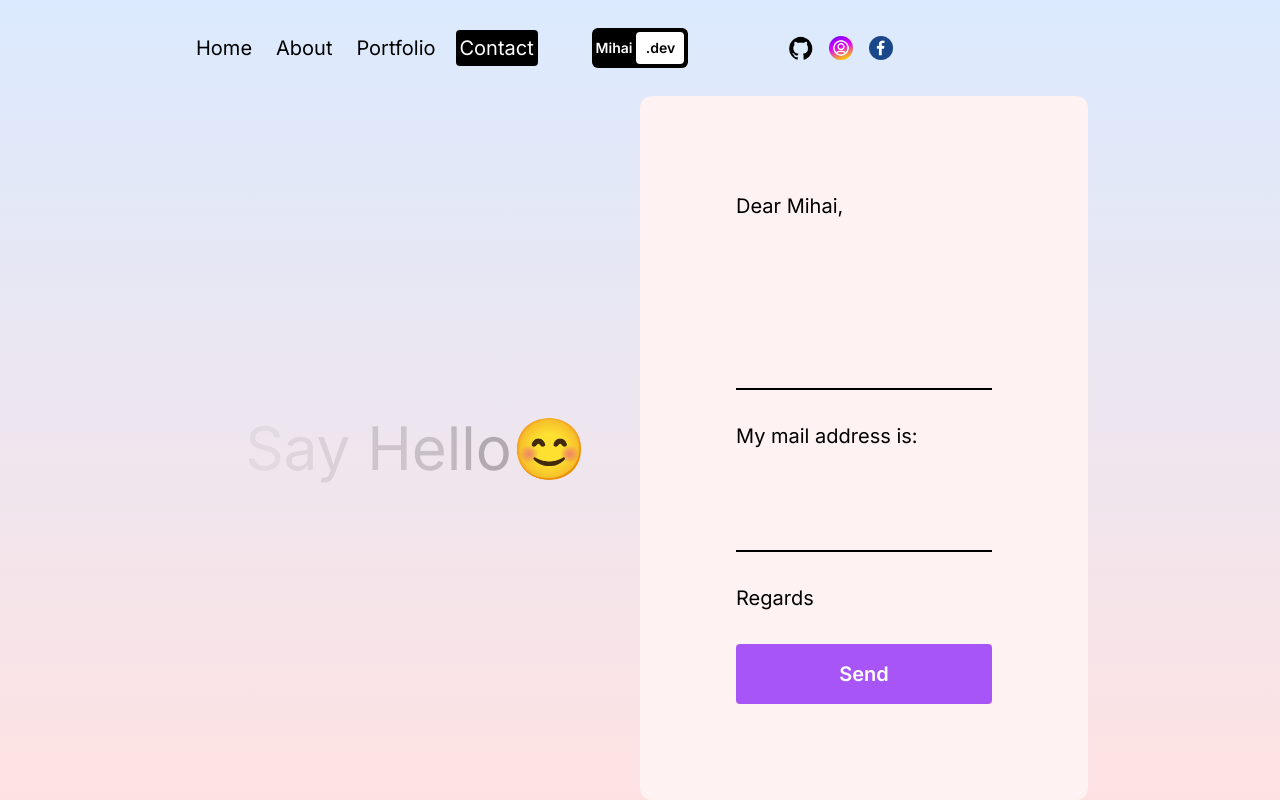
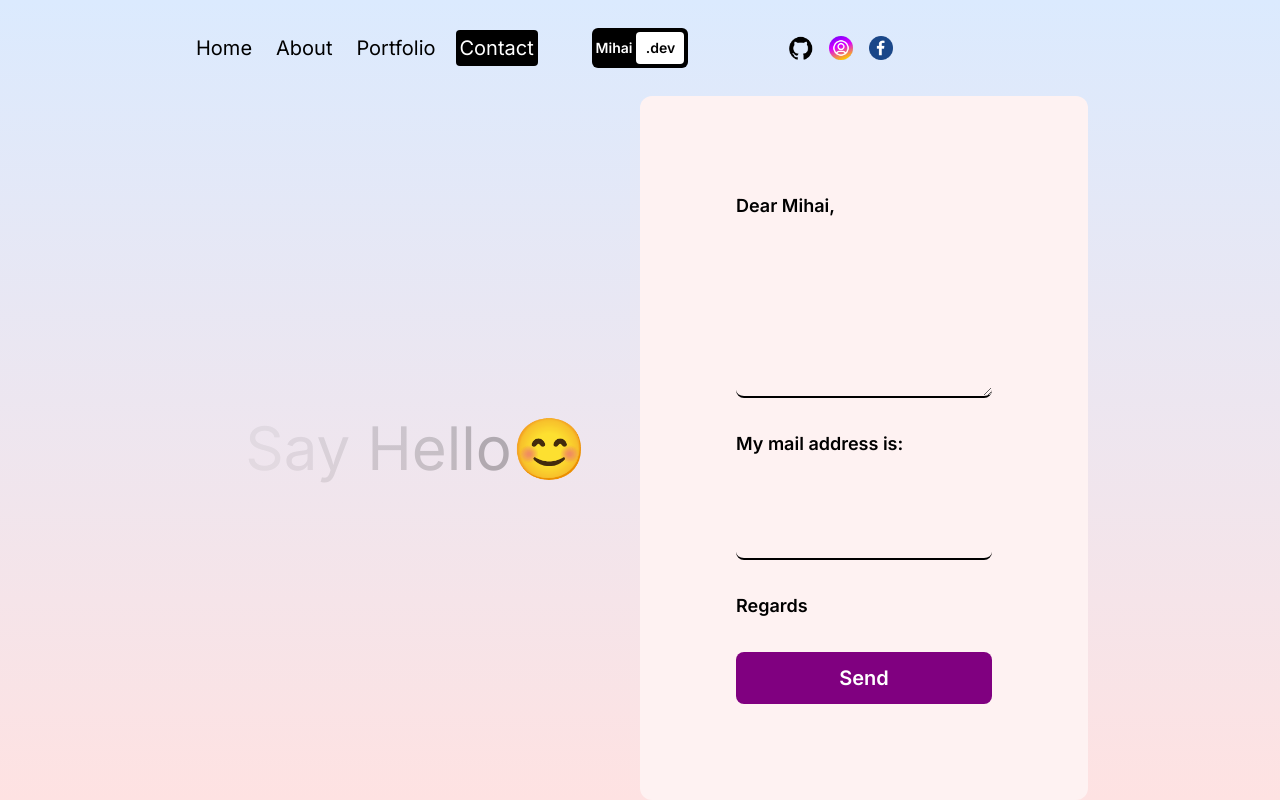
Before and after one commit to taica07/my-resume, a Next.js app: page /contact in a window 1280 px wide. Built offline with nearby package versions, Linux system fonts and the light colour scheme.

Commit message:
contact page form

```diff
--- a/src/app/contact/page.jsx
+++ b/src/app/contact/page.jsx
@@ -71,39 +71,35 @@ const ContactPage = () => {
           </div>
         )}
         {/* FORM CONTAINER */}
+
         <form
           onSubmit={sendEmail}
           ref={form}
-          // className="h-1/2 lg:h-full lg:w-1/2 bg-red-50 rounded-xl text-xl flex flex-col gap-8 justify-center p-24"
           className="h-3/4 lg:h-full lg:w-1/2 bg-red-50 rounded-xl text-xl flex flex-col gap-8 justify-center p-6 lg:p-24"
         >
-          <span>Dear Mihai,</span>
+          <label className="text-lg font-semibold">Dear Mihai,</label>
           <textarea
             required
-            onFocus={handleFocus} // Call handleFocus when textarea is focused}
+            onFocus={handleFocus}
             rows={6}
-            className="bg-transparent border-b-2 border-b-black outline-none resize-none p-5"
+            className="bg-transparent border-b-2 border-b-black outline-none  rounded-lg"
             name="user_message"
           />
-          <span>My mail address is:</span>
+          <label className="text-lg font-semibold">My mail address is:</label>
           <input
             required
             name="user_email"
-            type="text"
-            className="bg-transparent border-b-2 border-b-black outline-none p-5"
+            type="email" // Use type="email" for better validation
+            className="bg-transparent border-b-2 border-b-black outline-none p-5 rounded-lg"
           />
-          <span>Regards</span>
+          <label className="text-lg font-semibold">Regards</label>
 
           <button
             style={{
-              backgroundColor: success
-                ? 'green'
-                : error
-                ? 'red'
-                : 'bg-purple-500',
+              backgroundColor: success ? 'green' : error ? 'red' : 'purple',
             }}
             onClick={() => setColor('green')}
-            className="bg-purple-500 rounded font-semibold text-white p-4"
+            className="bg-purple-500 rounded-lg font-semibold text-white py-3"
           >
             Send
           </button>
@@ -119,6 +115,7 @@ const ContactPage = () => {
             </span>
           )}
         </form>
+        {/* Form Container end */}
       </div>
     </motion.div>
   );
--- a/src/app/page.jsx
+++ b/src/app/page.jsx
@@ -14,7 +14,13 @@ const Homepage = () => {
       <div className="h-full flex flex-col lg:flex-row px-4 sm:px-8 md:px-12 lg:px-20 xl:px-48 p-2">
         {/* IMAGE CONTAINER */}
         <div className="h-1/2 lg:h-full lg:w-3/4 xl:w-5/6 relative">
-          <Image src="/hero7.png" alt="" fill className="object-contain" />
+          <Image
+            src="/hero7.png"
+            alt=""
+            fill
+            className="object-contain"
+            priority
+          />
         </div>
         {/* TEXT CONTAINER */}
         <div className="h-1/2 lg:h-full lg:w-1/2 flex flex-col gap-8 items-center justify-center">
```
